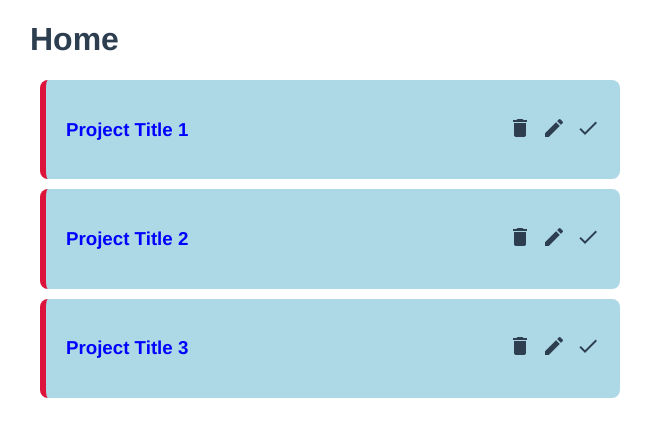
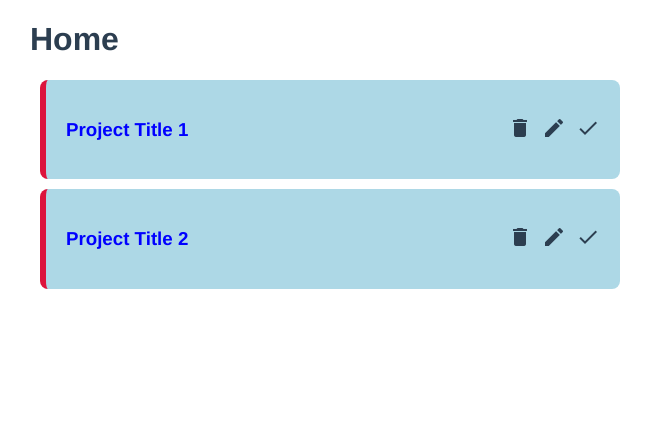
Before and after one commit to EiMohMohHtwe/Project-Planner, a Vue app: page / in a window 1280 px wide. Shown: the top 436 px of the page, without its empty margins (310-961 px from the left). Built offline with nearby package versions, Linux system fonts and the light colour scheme; data requests are answered from the project's data file.

Commit message:
delete feature

```diff
--- a/database/db.json
+++ b/database/db.json
@@ -1,19 +1,14 @@
 {
-    "projects":[
-        {
-            "id":1,
-            "title":"Project Title 1",
-            "detail":"Project detail 1"
-        },
-        {
-            "id":2,
-            "title":"Project Title 2",
-            "detail":"Project detail 2"
-        },
-        {
-            "id":3,
-            "title":"Project Title 3",
-            "detail":"Project detail 3"
-        }
-    ]
+  "projects": [
+    {
+      "id": 1,
+      "title": "Project Title 1",
+      "detail": "Project detail 1"
+    },
+    {
+      "id": 2,
+      "title": "Project Title 2",
+      "detail": "Project detail 2"
+    }
+  ]
 }
--- a/src/components/SingleProject.vue
+++ b/src/components/SingleProject.vue
@@ -5,7 +5,7 @@
                 <h3 @click="showDetail=!showDetail">{{project.title}}</h3>
             </div>
             <div>
-                <span class="material-icons">
+                <span class="material-icons" @click="deleteProject">
                     delete
                 </span>
                 <span class="material-icons">
@@ -25,7 +25,20 @@ export default {
     props:['project'],
     data(){
         return{
-            showDetail:false
+            showDetail:false,
+            api:'http://localhost:3000/projects'
+        }
+    },
+    methods:{
+        deleteProject(){
+            let deleteRoute = this.api+"/"+this.project.id;
+            fetch(deleteRoute,{method:"DELETE"})
+            .then(()=>{
+                this.$emit("delete",this.project.id)
+            })
+            .catch((err)=>{
+                console.log(err);
+            })
         }
     }
 }
--- a/src/views/Home.vue
+++ b/src/views/Home.vue
@@ -2,7 +2,7 @@
   <div class="home">
   <h1>Home</h1>
     <div v-for="project in projects" :key="project.id">
-      <SingleProject :project="project"></SingleProject>
+      <SingleProject :project="project" @delete="deleteProject"></SingleProject>
     </div>
   </div>
 </template>
@@ -19,6 +19,13 @@ export default {
       projects:[]
     }
   },
+  methods:{
+    deleteProject(id){
+      this.projects=this.projects.filter(project=>{
+        return project.id!=id;
+      })
+    }
+  },
   mounted(){
     fetch('http://localhost:3000/projects')
     .then((response)=>{
```
